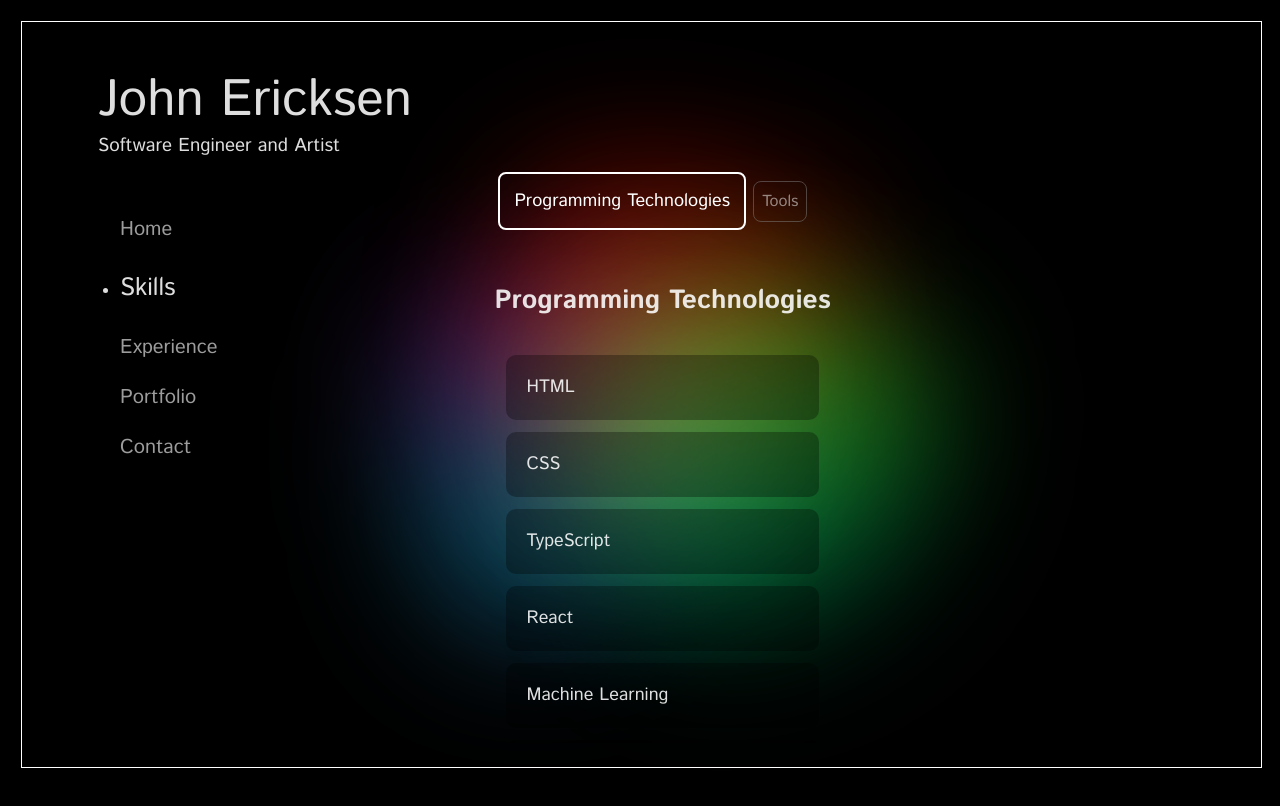
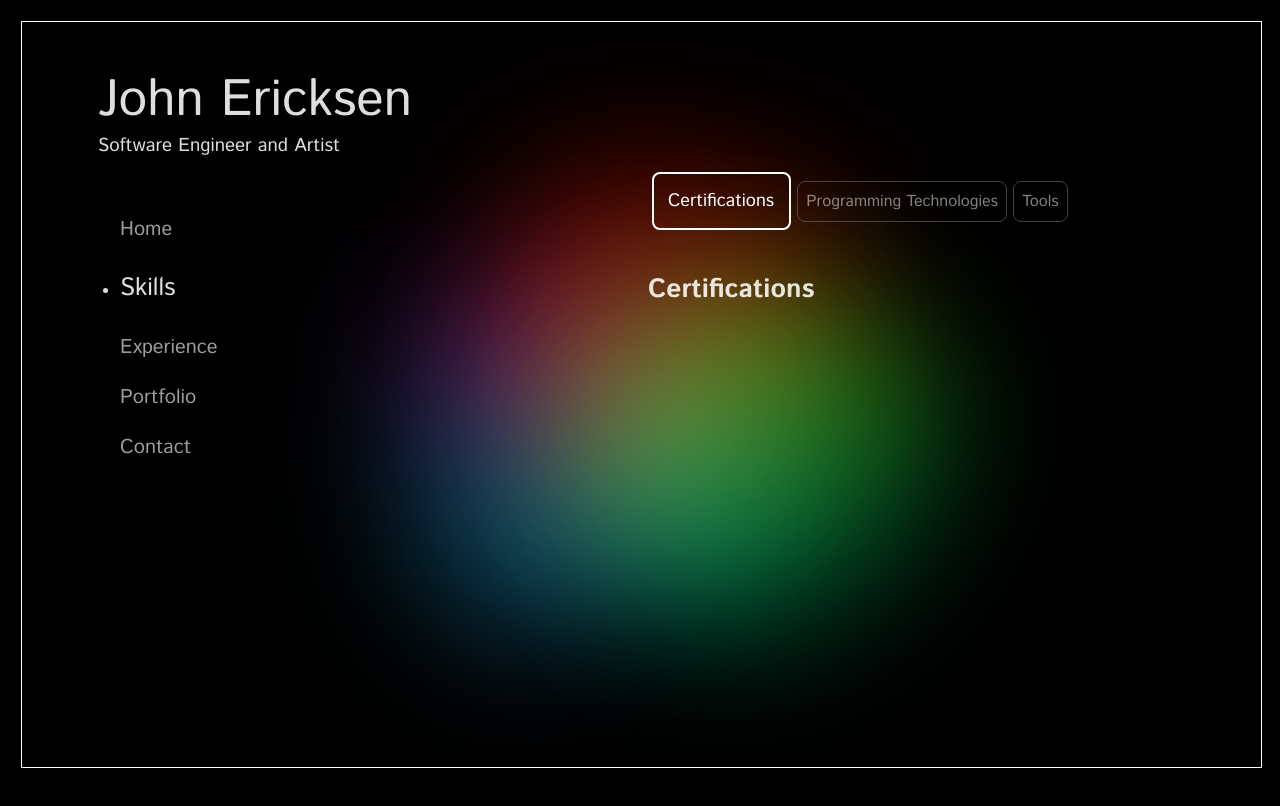
Before and after one commit to John-Ericksen/Personal-Webpage, a React (Vite) app: page / in a window 1280 px wide. Both pictures are taken after a click on the item "Skills". Shown: the top 806 px of the page. Built offline with nearby package versions, Linux system fonts and the light colour scheme.

Commit message:
add better skill menu functionality

```diff
--- a/src/components/Contacts/Contacts.scss
+++ b/src/components/Contacts/Contacts.scss
@@ -17,6 +17,10 @@
   transition: 0.3s;
   display: inline;
   height: 2em;
+}
+
+.contacts > .content > h2 {
+  font-size: 20px;
 }
 
 .contacts > .content > h2 > a:hover {
--- a/src/components/Skills/Skills.scss
+++ b/src/components/Skills/Skills.scss
@@ -1,26 +1,31 @@
 .skills {
   position: absolute;
   top: 20vh;
-  left: 38vw;
-  text-align: start;
+  left: 50vw;
   font-size: 1.1em;
   z-index: 2;
-  gap: 2vw;
   text-align: left;
   display: flex;
   flex-direction: column;
   justify-content: start;
 }
 
-
-.programming-technologies {
-  margin-top: 0px;
+.programmming-technologies, .certifications {
+  position: absolute;
+  top: 10vh;
 }
 
-.programmming-technologies-list {
+.tools{
+  position: absolute;
+  top: 5vh;
+}
+
+.skill-list {
+  margin-top: 0px;
   padding-top: 0px;
   height: 50vh;
   overflow-y: scroll;
+  min-width: 350px;
 }
 
 .skill-card {
@@ -57,19 +62,17 @@ a.button:focus-visible {
   outline: 4px auto -webkit-focus-ring-color;
 }
 
-button.tech-portfolio-button-active:hover,
-button.art-portfolio-button-active:hover {
+button.menu-button-active:hover
+ {
   border-color: #646cff;
 }
-button.tech-portfolio-button-active:focus,
-button.art-portfolio-button-active:focus,
-button.tech-portfolio-button-active:focus-visible,
-button.art-portfolio-button-active:focus-visible {
+button.menu-button-active:focus,
+button.menu-button-active:focus-visible{
   outline: 2px auto white;
 }
 
-button.tech-portfolio-button-active,
-button.art-portfolio-button-active {
+button.menu-button-active
+ {
   padding: 0.8em;
   margin: 0.2em;
   background-color: transparent;
@@ -79,8 +82,8 @@ button.art-portfolio-button-active {
   transition: 0.3s;
 }
 
-button.tech-portfolio-button-inactive,
-button.art-portfolio-button-inactive {
+button.menu-button-inactive
+ {
   padding: 0.5em;
   margin: 0.2em;
   background-color: transparent;
--- a/src/components/Skills/Skills.tsx
+++ b/src/components/Skills/Skills.tsx
@@ -4,10 +4,9 @@ import SkillsData from "./SkillsData";
 
 export default function Skills(props: any) {
   const formattedProgrammingTechnologies = SkillsData[0].map((value) => (
-      <div className="skill-card">
-        <p>{value}</p>
-      </div>
-
+    <div className="skill-card">
+      <p>{value}</p>
+    </div>
   ));
   const formattedDesignSkills = SkillsData[1].map((value) => (
     <div className="skill-card">
@@ -15,14 +14,16 @@ export default function Skills(props: any) {
     </div>
   ));
 
-  const [menuState, changeMenuState] = useState("programming-technologies");
+  const [menuState, changeMenuState] = useState("certifications");
+
+  function switchToCerts() {
+    changeMenuState("certifications");
+  }
 
   function switchToProgramming() {
     changeMenuState("programming-technologies");
   }
-  function switchToSkills() {
-    changeMenuState("skills");
-  }
+
   function switchToTools() {
     changeMenuState("tools");
   }
@@ -32,9 +33,19 @@ export default function Skills(props: any) {
       <div className="portfolio-menu">
         <button
           className={
+            menuState == "certifications"
+              ? "menu-button-active"
+              : "menu-button-inactive"
+          }
+          onClick={switchToCerts}
+        >
+          Certifications
+        </button>
+        <button
+          className={
             menuState == "programming-technologies"
-              ? "tech-portfolio-button-active"
-              : "tech-portfolio-button-inactive"
+              ? "menu-button-active"
+              : "menu-button-inactive"
           }
           onClick={switchToProgramming}
         >
@@ -42,14 +53,22 @@ export default function Skills(props: any) {
         </button>
         <button
           className={
-            menuState == "tools"
-              ? "art-portfolio-button-active"
-              : "art-portfolio-button-inactive"
+            menuState == "tools" ? "menu-button-active" : "menu-button-inactive"
           }
           onClick={switchToTools}
         >
           Tools
         </button>
+      </div>
+      <div
+        className={
+          menuState == "certifications"
+            ? "certifications active"
+            : "certifications inactive"
+        }
+      >
+        <h2>Certifications          </h2>
+        <div className="skill-list"></div>
       </div>
       <div
         className={
@@ -59,20 +78,12 @@ export default function Skills(props: any) {
         }
       >
         <h2>Programming Technologies</h2>
-        <div className="programmming-technologies-list">
-          {formattedProgrammingTechnologies}
-        </div>
+        <div className="skill-list">{formattedProgrammingTechnologies}</div>
       </div>
-      <div
-        className={
-          menuState == "tools"
-            ? "tools active"
-            : "tools inactive"
-        }
-      >
+      <div className={menuState == "tools" ? "tools active" : "tools inactive"}>
         <div className="tools">
-          <h2>Design and Planning</h2>
-          <div>{formattedDesignSkills}</div>
+          <h2>Tools                   </h2>
+          <div className="skill-list">{formattedDesignSkills}</div>
         </div>
       </div>
     </div>
```
